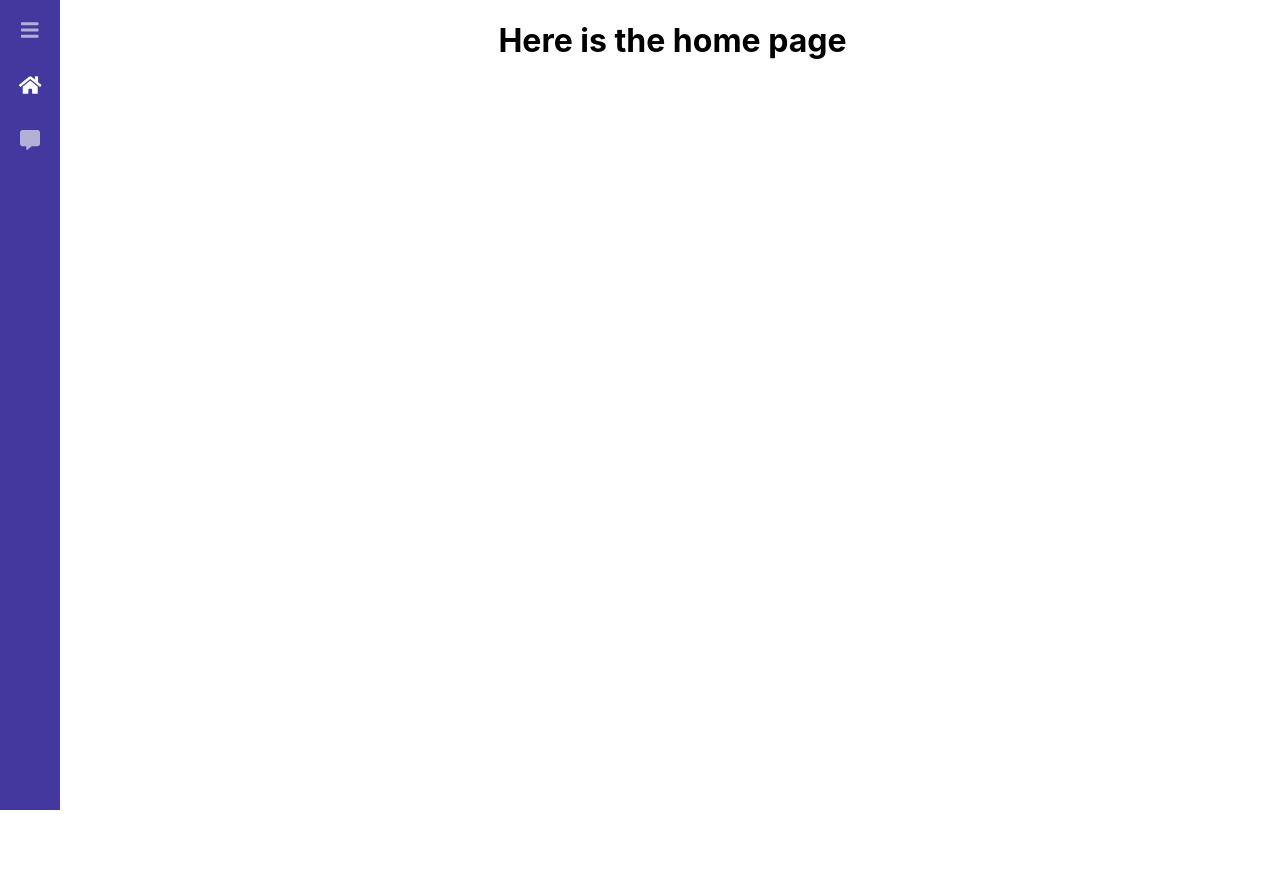
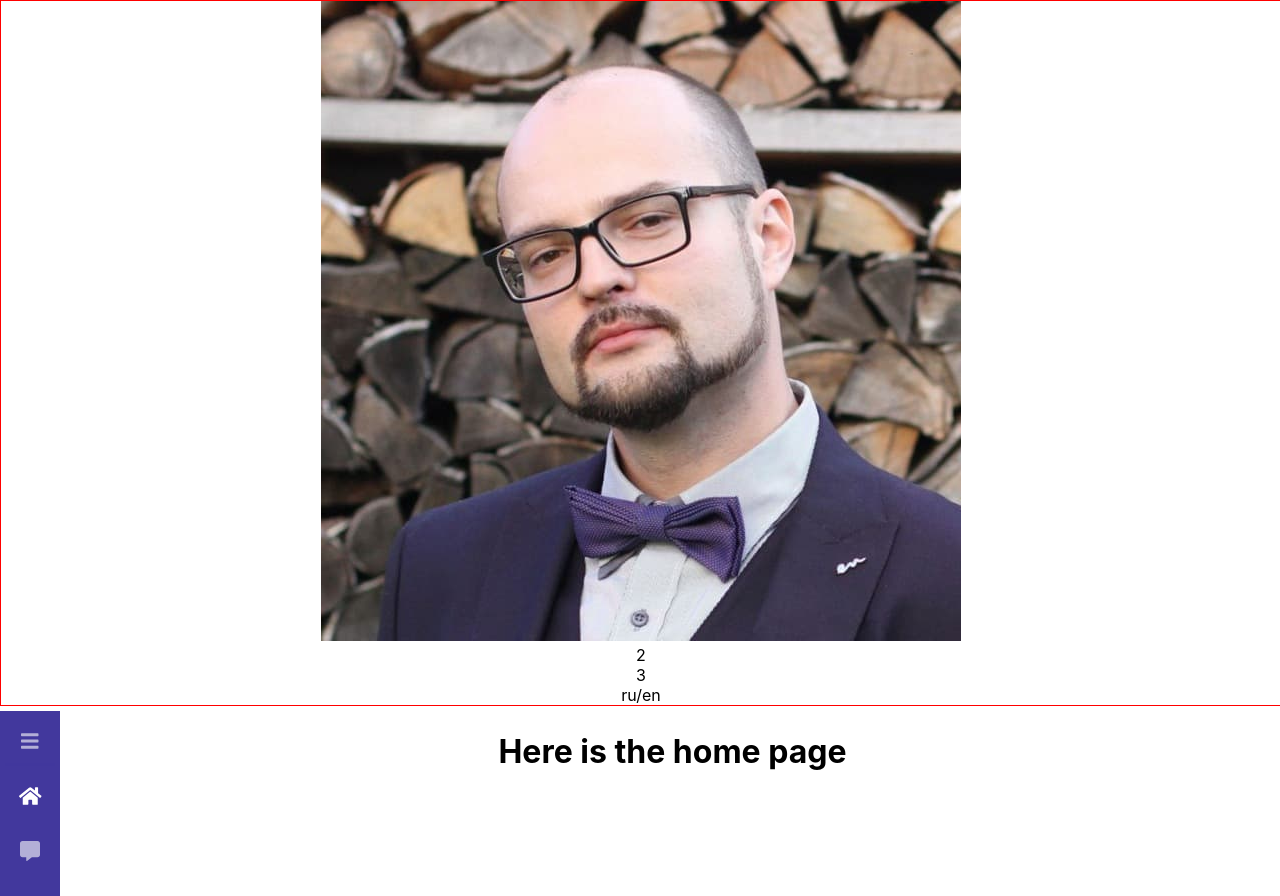
Before and after one commit to EK-machine/promo, a React (Create React App) app: page / in a window 1280 px wide. Before the commit the page ends 810 px from the top, so only its background shows below. Built offline with nearby package versions, Linux system fonts and the light colour scheme.

Commit message:
changed high level layout for header

```diff
--- /dev/null
+++ b/src/components/Header.jsx
@@ -0,0 +1,21 @@
+import React from 'react';
+import './header.css';
+
+function Header() {
+  return (
+    <div className="header__container">
+      <div className="header__item header__item-img">
+        <img
+          className="header__avater"
+          src="/images/avatar.jpg"
+          alt="альтернативный текст"
+        />
+      </div>
+      <div className="header__item header__item-bio">2</div>
+      <div className="header__item header__item-contacts">3</div>
+      <div className="header__item header__item-languages">ru/en</div>
+    </div>
+  );
+}
+
+export default Header;
--- /dev/null
+++ b/src/components/header.css
@@ -0,0 +1,6 @@
+.header__container {
+  border: 1px solid red;
+  width: 100%;
+  margin: 0;
+  padding: 0;
+}
--- a/src/pages/PagesContainer.jsx
+++ b/src/pages/PagesContainer.jsx
@@ -1,6 +1,7 @@
 import React from 'react';
 import { BrowserRouter, Route, Switch } from 'react-router-dom';
 import Sidebar from '../components/Sidebar';
+import Header from '../components/Header';
 import './pagescontainer.css';
 import HomePage from './HomePage';
 import CommentPage from './CommentPage';
@@ -10,6 +11,9 @@ function PagesContainer() {
   return (
     <div className="grid__container">
       <BrowserRouter>
+        <div className="grid__header">
+          <Header />
+        </div>
         <div className="grid__sidebar">
           <Sidebar />
         </div>
--- a/src/pages/pagescontainer.css
+++ b/src/pages/pagescontainer.css
@@ -1,12 +1,18 @@
 .grid__container {
   display: grid;
-  grid-template-areas: 'sidebar main-content';
+  grid-template-areas:
+    'header header'
+    'sidebar main-content';
   grid-template-columns: auto 5fr;
-  grid-template-rows: 1fr;
+  grid-template-rows: 1fr 1fr;
   height: 100vh;
   width: 100vw;
   grid-gap: 5px;
   margin: 0px;
+}
+
+.grid__header {
+  grid-area: header;
 }
 
 .grid__sidebar {
```
Also changed, not shown: public/images/avatar.JPG (added).
